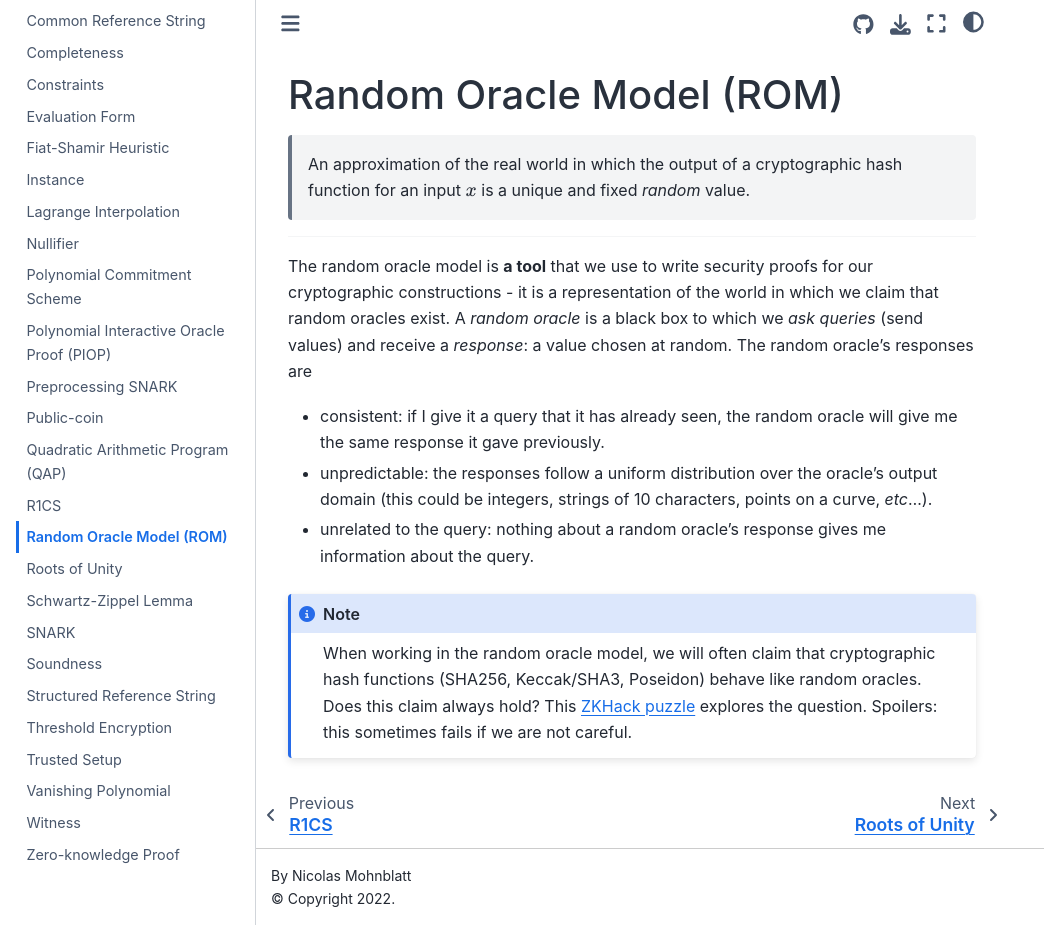
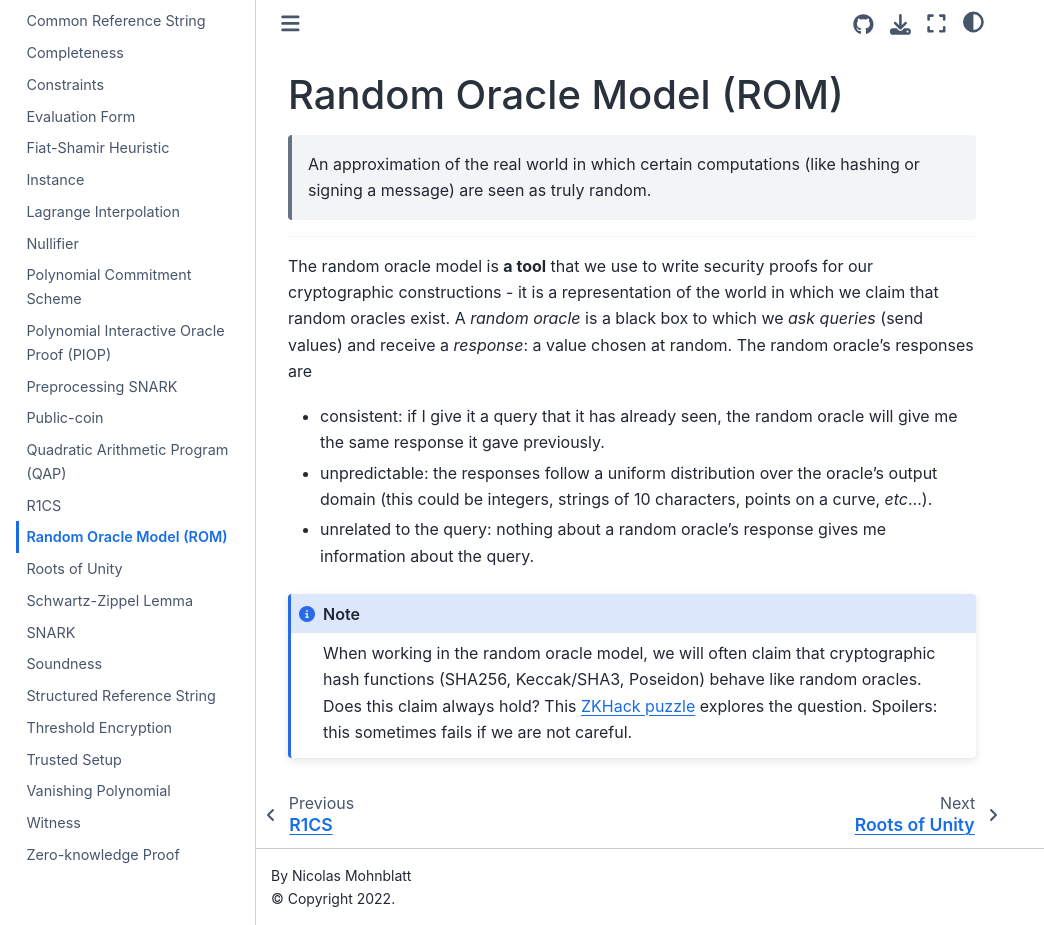
Before and after one commit to zkjargon/zkjargon.github.io, a Jupyter Book: the page built from definitions/random_oracle.md, in a window 1280 px wide and 925 px high. Shown: the whole window, without its empty margins (0-1044 px from the left). Built offline with Jupyter Book 1.0.4 settings and Sphinx 7.4.7 and the Sphinx Book theme 1.1.4, drawn with Linux system fonts in a browser that asks for light colours; pages that are not in the unit, such as notebooks, are missing from menus.

Commit message:
update: ROM

```diff
--- a/definitions/random_oracle.md
+++ b/definitions/random_oracle.md
@@ -1,6 +1,6 @@
 (def:random_oracle)=
 # Random Oracle Model (ROM)
-> An approximation of the real world in which the output of a cryptographic hash function for an input $x$ is a unique and fixed *random* value.
+> An approximation of the real world in which certain computations (like hashing or signing a message) are seen as truly random.
 ---
 
 The random oracle model is **a tool** that we use to write security proofs for our cryptographic constructions - it is a representation of the world in which we claim that random oracles exist. A *random oracle* is a black box to which we *ask queries* (send values) and receive a *response*: a value chosen at random. The random oracle’s responses are
```
